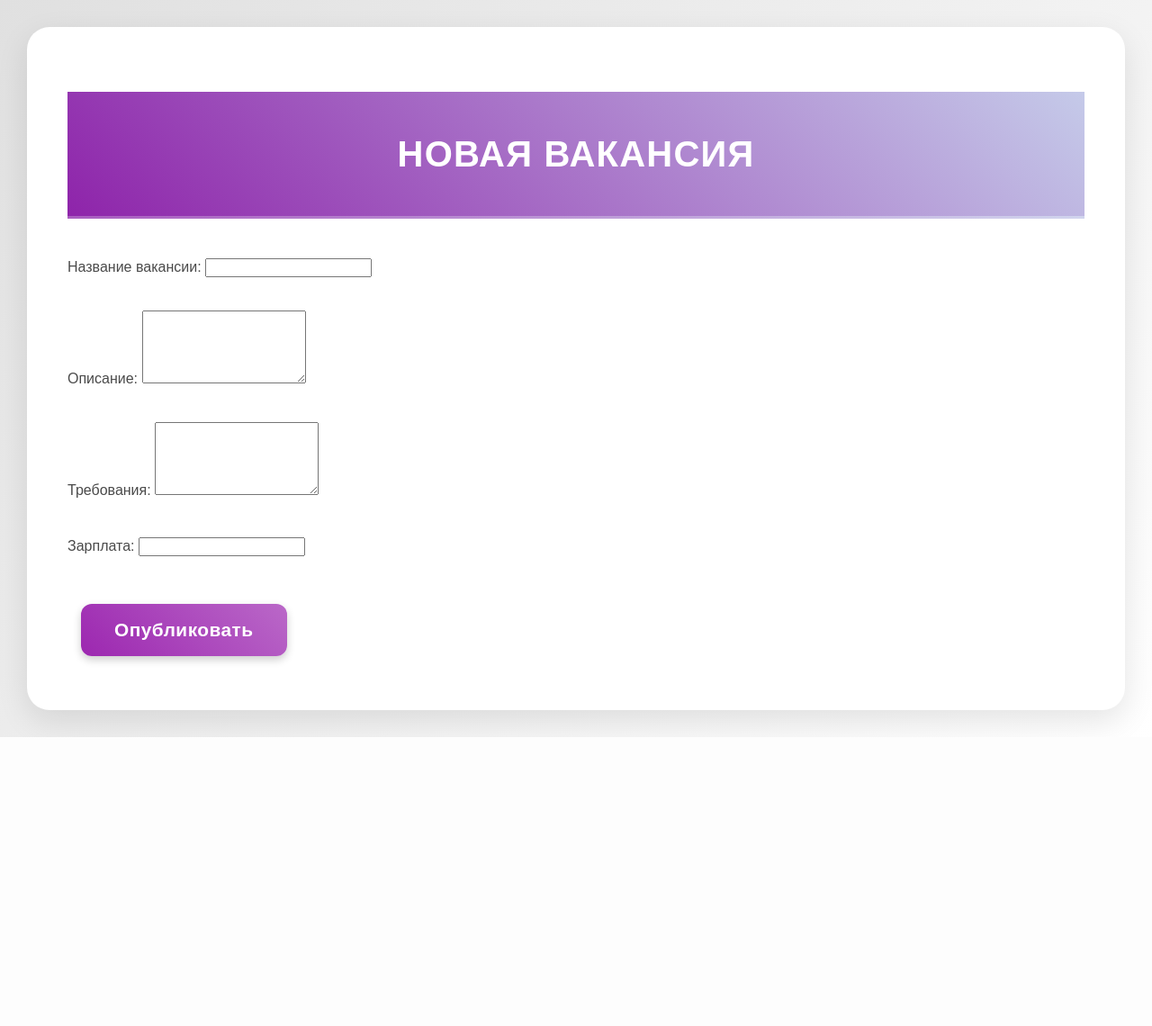
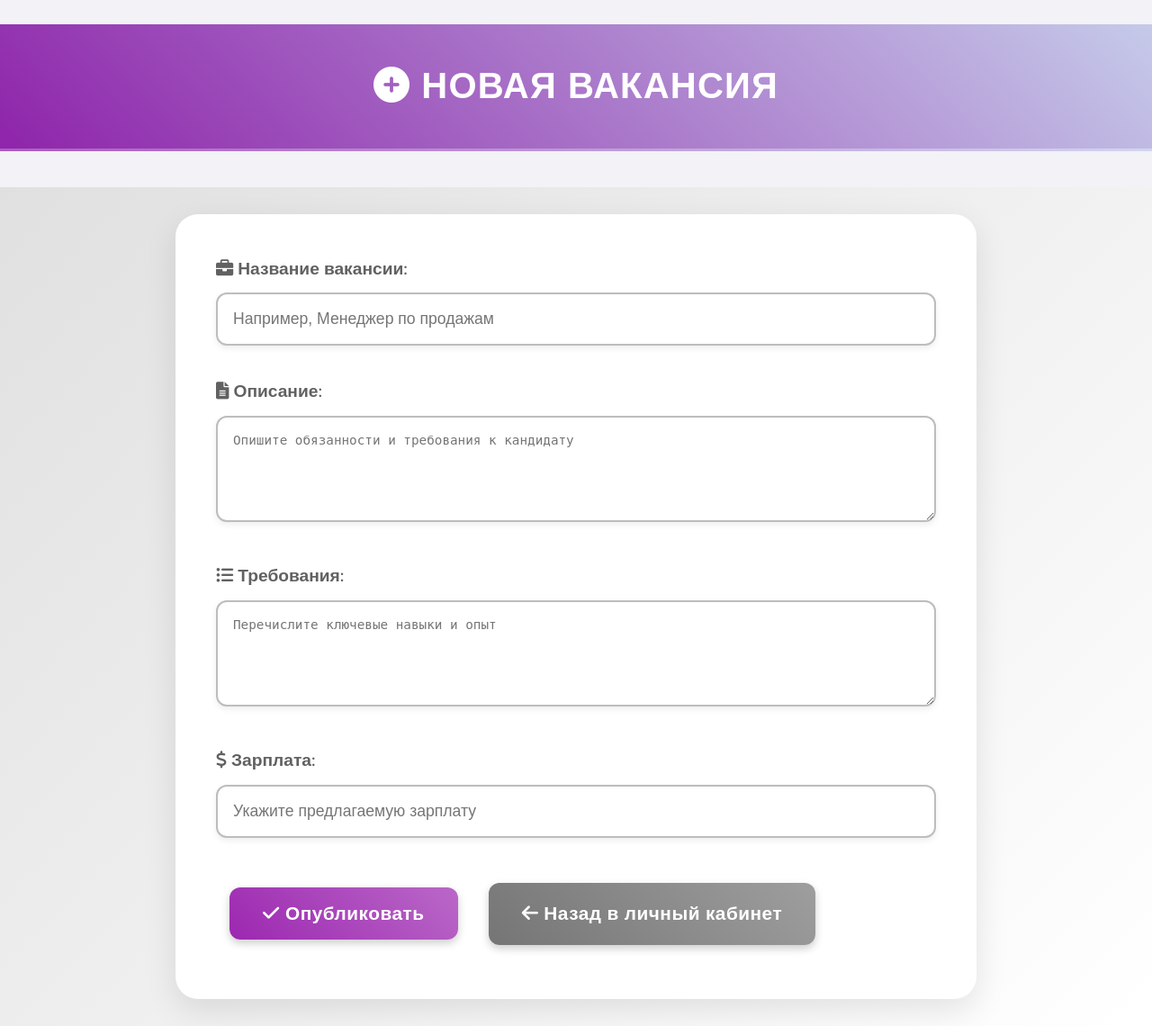
Before and after one commit to Romstar744/CaBoo, a PHP site: page /adm/create_vacancy.php in a window 1280 px wide. Shown: the whole page at 90% size. Before the commit the page ends 819 px from the top, so only its background shows below. Run offline with PHP 8.4, Linux system fonts and the light colour scheme; a user stored in the database is signed in.

Commit message:
add design for vacancy form

```diff
--- a/adm/create_vacancy.php
+++ b/adm/create_vacancy.php
@@ -9,34 +9,41 @@ if ($_SESSION['role'] != 'employer') {
 <html>
 <head>
     <title>Создание вакансии</title>
-    <link rel="stylesheet" href="../css/profile.css">
+    <!-- Подключаем Font Awesome для иконок -->
+    <link rel="stylesheet" href="https://cdnjs.cloudflare.com/ajax/libs/font-awesome/6.0.0/css/all.min.css">
+    <!-- Подключаем Google Fonts -->
+    <link href="https://fonts.googleapis.com/css2?family=Nunito:wght@400;600;700&display=swap" rel="stylesheet">
+    <!-- Подключаем файл CSS -->
+    <link rel="stylesheet" href="../css/create_vacancy.css">
 </head>
 <body>
+    <h1><i class="fas fa-plus-circle"></i> Новая вакансия</h1>  <!-- Заголовок вне .profile-form -->
     <div class="container">
         <div class="profile-form">
-            <h1>Новая вакансия</h1>
+
             <form action="vacancy_handler.php" method="POST">
                 <div class="form-group">
-                    <label for="title">Название вакансии:</label>
-                    <input type="text" id="title" name="title" required>
+                    <label for="title"><i class="fas fa-briefcase"></i> Название вакансии:</label>
+                    <input type="text" id="title" name="title" placeholder="Например, Менеджер по продажам" required>
                 </div>
 
                 <div class="form-group">
-                    <label for="description">Описание:</label>
-                    <textarea id="description" name="description" rows="5" required></textarea>
+                    <label for="description"><i class="fas fa-file-alt"></i> Описание:</label>
+                    <textarea id="description" name="description" rows="5" placeholder="Опишите обязанности и требования к кандидату" required></textarea>
                 </div>
 
                 <div class="form-group">
-                    <label for="requirements">Требования:</label>
-                    <textarea id="requirements" name="requirements" rows="5" required></textarea>
+                    <label for="requirements"><i class="fas fa-list-ul"></i> Требования:</label>
+                    <textarea id="requirements" name="requirements" rows="5" placeholder="Перечислите ключевые навыки и опыт" required></textarea>
                 </div>
 
                 <div class="form-group">
-                    <label for="salary">Зарплата:</label>
-                    <input type="text" id="salary" name="salary">
+                    <label for="salary"><i class="fas fa-dollar-sign"></i> Зарплата:</label>
+                    <input type="text" id="salary" name="salary" placeholder="Укажите предлагаемую зарплату">
                 </div>
 
-                <button type="submit" class="btn">Опубликовать</button>
+                <button type="submit"><i class="fas fa-check"></i> Опубликовать</button>
+                <a href="profile.php" class="back-link"><i class="fas fa-arrow-left"></i> Назад в личный кабинет</a>
             </form>
         </div>
     </div>
--- /dev/null
+++ b/css/create_vacancy.css
@@ -0,0 +1,168 @@
+/* Общие стили */
+body {
+    font-family: 'Nunito', sans-serif;
+    background-color: #f2f2f7;
+    color: #4a4a4a;
+    line-height: 1.7;
+    margin: 0;
+    overflow-x: hidden;
+    scroll-behavior: smooth;
+}
+
+.container {
+    display: flex;
+    justify-content: center;
+    align-items: center;
+    min-height: 80vh; /* Уменьшил высоту, чтобы не занимал весь экран */
+    padding: 30px;
+    box-sizing: border-box;
+    background: linear-gradient(135deg, #e0e0e0, #ffffff);
+}
+
+.profile-form {
+    max-width: 800px; /* Уменьшил максимальную ширину */
+    width: 100%;
+    background-color: #fff;
+    border-radius: 25px;
+    box-shadow: 0 12px 35px rgba(0, 0, 0, 0.1);
+    overflow: hidden;
+    transition: box-shadow 0.3s ease;
+    animation: fadeIn 0.8s ease-in-out;
+    padding: 45px;
+}
+
+h1 {
+    text-align: center;
+    padding: 35px;
+    background: linear-gradient(45deg, #8e24aa, #c5cae9);
+    color: #fff;
+    font-size: 2.5em;
+    letter-spacing: 1.2px;
+    text-transform: uppercase;
+    border-bottom: 3px solid rgba(255, 255, 255, 0.2);
+    animation: slideInDown 0.8s ease-in-out;
+    font-weight: 700;
+    margin-bottom: 40px;
+}
+
+/* Форма */
+.form-group {
+    margin-bottom: 35px;
+    animation: slideInLeft 0.6s ease-in-out;
+}
+
+label {
+    display: block;
+    color: #616161;
+    font-size: 1.2em;
+    font-weight: 600;
+    margin-bottom: 10px;
+}
+
+input[type="text"],
+textarea {
+    width: 100%;
+    padding: 17px;
+    border: 2px solid #bdbdbd;
+    border-radius: 12px;
+    font-size: 1.1em;
+    color: #4a4a4a;
+    box-sizing: border-box;
+    transition: border-color 0.3s ease, box-shadow 0.3s ease;
+    resize: vertical;
+    background-color: #fff;
+    box-shadow: 0 3px 7px rgba(0, 0, 0, 0.07);
+    outline: none;
+}
+
+input[type="text"]:focus,
+textarea:focus {
+    border-color: #9c27b0;
+    box-shadow: 0 0 10px rgba(156, 39, 176, 0.3);
+}
+
+/* Кнопки */
+button[type="submit"],
+.back-link {
+    display: inline-block;
+    padding: 17px 37px;
+    margin: 15px;
+    background: linear-gradient(45deg, #9c27b0, #ba68c8);
+    color: #fff;
+    text-decoration: none;
+    border-radius: 12px;
+    font-size: 1.3em;
+    transition: background 0.3s ease, transform 0.3s ease, box-shadow 0.3s ease;
+    box-shadow: 0 4px 10px rgba(0, 0, 0, 0.2);
+    font-weight: 600;
+    letter-spacing: 0.5px;
+    border: none;
+    cursor: pointer;
+}
+
+button[type="submit"]:hover,
+.back-link:hover {
+    background: linear-gradient(45deg, #7b1fa2, #ab47bc);
+    transform: translateY(-4px);
+    box-shadow: 0 7px 15px rgba(0, 0, 0, 0.25);
+}
+
+.back-link {
+    background: linear-gradient(45deg, #757575, #9e9e9e);
+}
+
+.back-link:hover {
+    background: linear-gradient(45deg, #616161, #8a8a8a);
+}
+
+/* Анимации (оставил только fadeIn, slideInDown и slideInLeft) */
+@keyframes fadeIn {
+    from {
+        opacity: 0;
+        transform: translateY(-30px);
+    }
+    to {
+        opacity: 1;
+        transform: translateY(0);
+    }
+}
+
+@keyframes slideInDown {
+    from {
+        transform: translateY(-60px);
+        opacity: 0;
+    }
+    to {
+        transform: translateY(0);
+        opacity: 1;
+    }
+}
+
+@keyframes slideInLeft {
+    from {
+        transform: translateX(-40px);
+        opacity: 0;
+    }
+    to {
+        transform: translateX(0);
+        opacity: 1;
+    }
+}
+
+/* Адаптивность */
+@media (max-width: 768px) {
+    .profile-form {
+        padding: 30px;
+    }
+
+    .profile-form h1 {
+        font-size: 2em;
+        padding: 30px;
+    }
+
+    button[type="submit"],
+    .back-link {
+        padding: 14px 30px;
+        font-size: 1.1em;
+    }
+}
```
Also changed, not shown: adm/edit_vacancy.php (+6 -1 lines).
